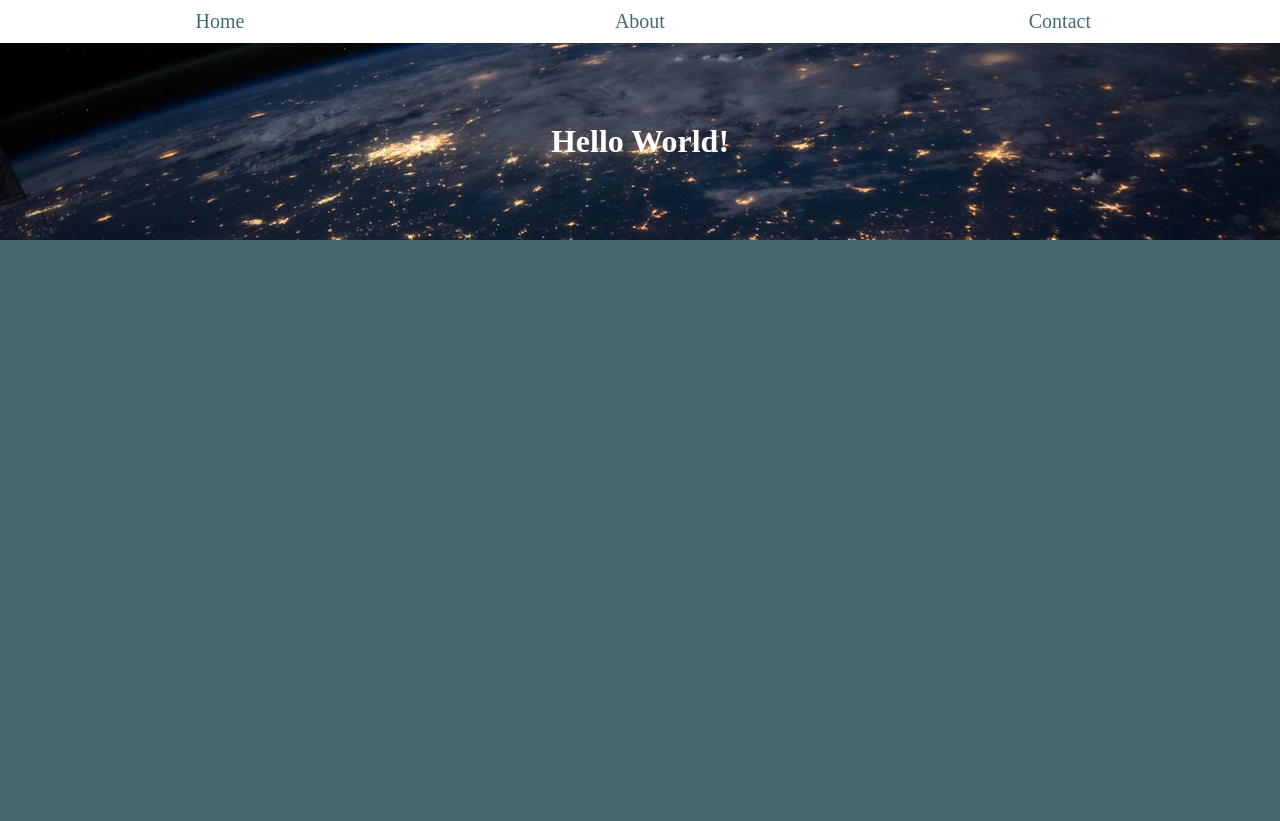
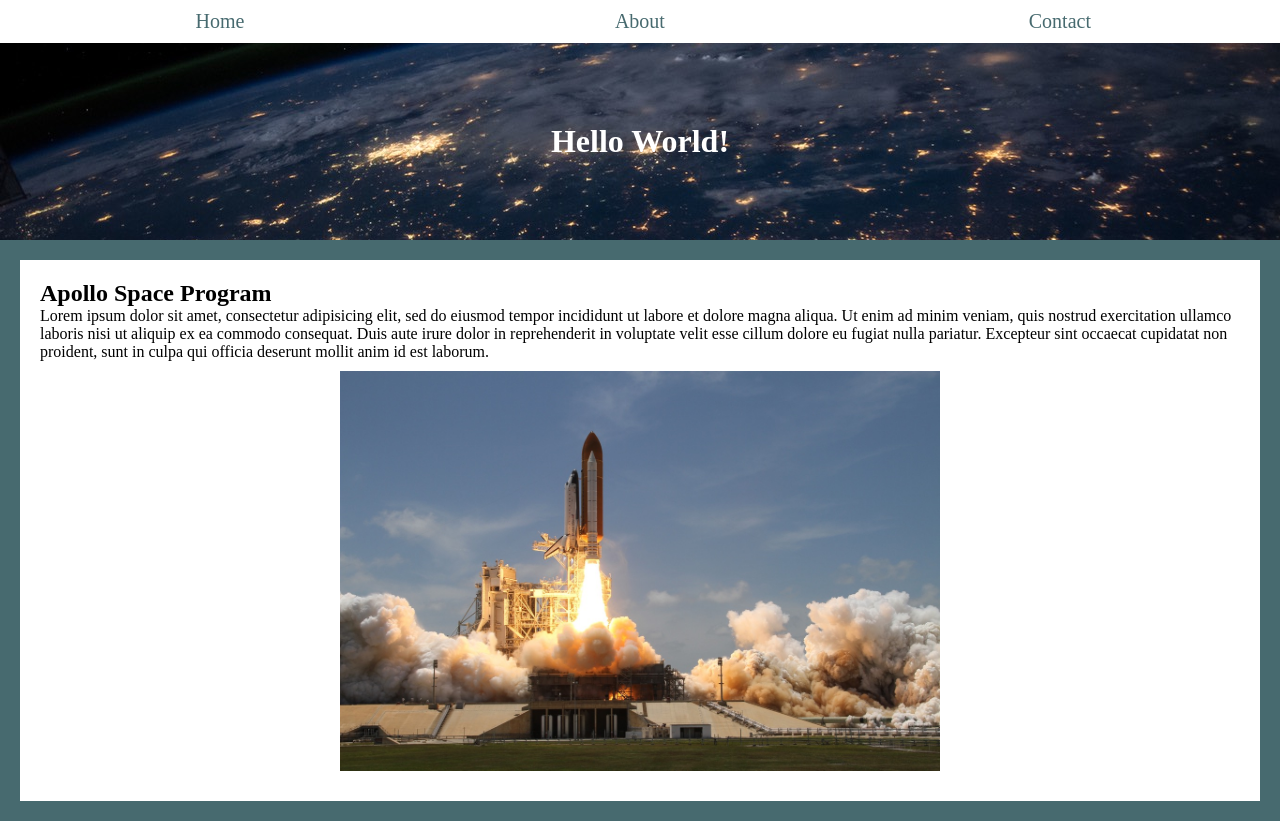
Before and after one commit to kurtpetrek/second-website, a plain HTML site: page index.html in a window 1280 px wide. Before the commit the page ends 800 px from the top, so only its background shows below. Drawn offline with Linux system fonts and the light colour scheme.

Commit message:
added images

```diff
--- a/css/style.css
+++ b/css/style.css
@@ -40,3 +40,15 @@ nav a:hover {
 	color: #fff;
 	text-align: center;
 }
+
+.main-content {
+	background-color: #fff;
+	padding: 20px;
+	margin: 20px;
+}
+
+.img-50 {
+	width: 50%;
+	display: block;
+	margin: 10px auto;
+}
--- a/index.html
+++ b/index.html
@@ -17,5 +17,16 @@
 		<div class="header">
 			<h1>Hello World!</h1>
 		</div>
+		<div class="main-content">
+			<h2>Apollo Space Program</h2>
+			<p>Lorem ipsum dolor sit amet, consectetur adipisicing elit, sed do eiusmod
+			tempor incididunt ut labore et dolore magna aliqua. Ut enim ad minim veniam,
+			quis nostrud exercitation ullamco laboris nisi ut aliquip ex ea commodo
+			consequat. Duis aute irure dolor in reprehenderit in voluptate velit esse
+			cillum dolore eu fugiat nulla pariatur. Excepteur sint occaecat cupidatat non
+			proident, sunt in culpa qui officia deserunt mollit anim id est laborum.</p>
+			<img src="images/spaceship.jpg" class="img-50">
+		</div><!-- This closes .main-content -->
+
 	</body>
 </html>
```
Also changed, not shown: images/spaceship.jpg (added).
